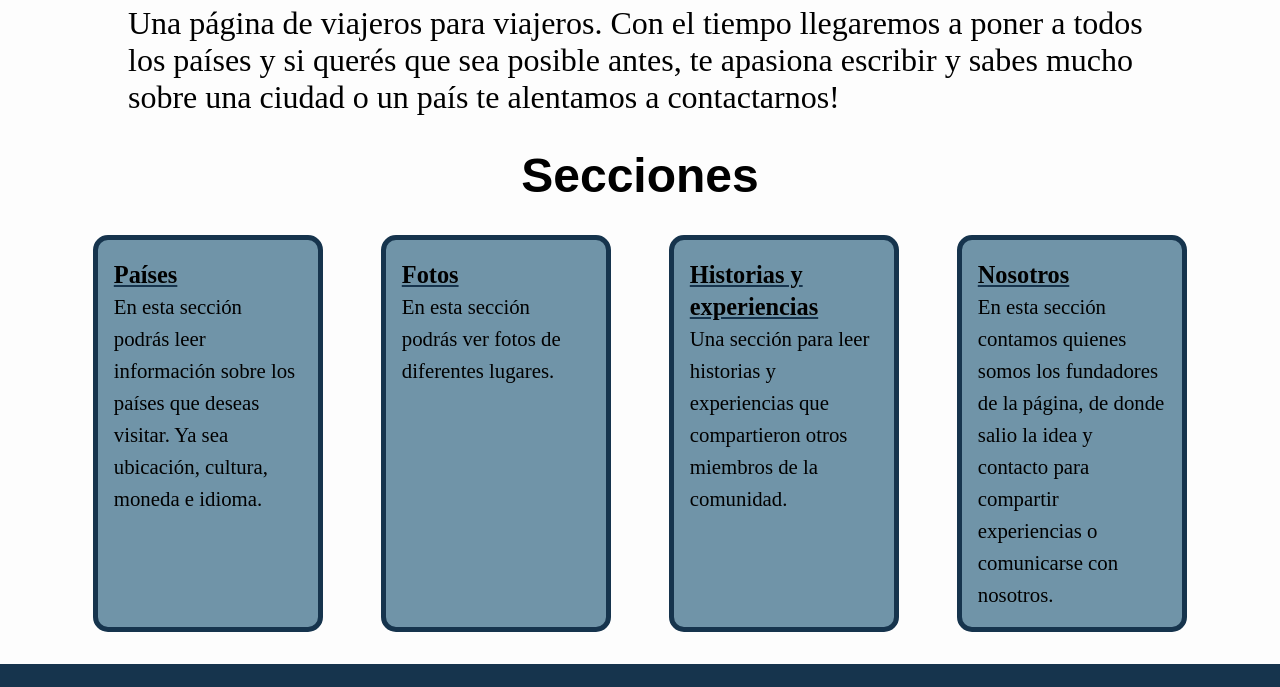
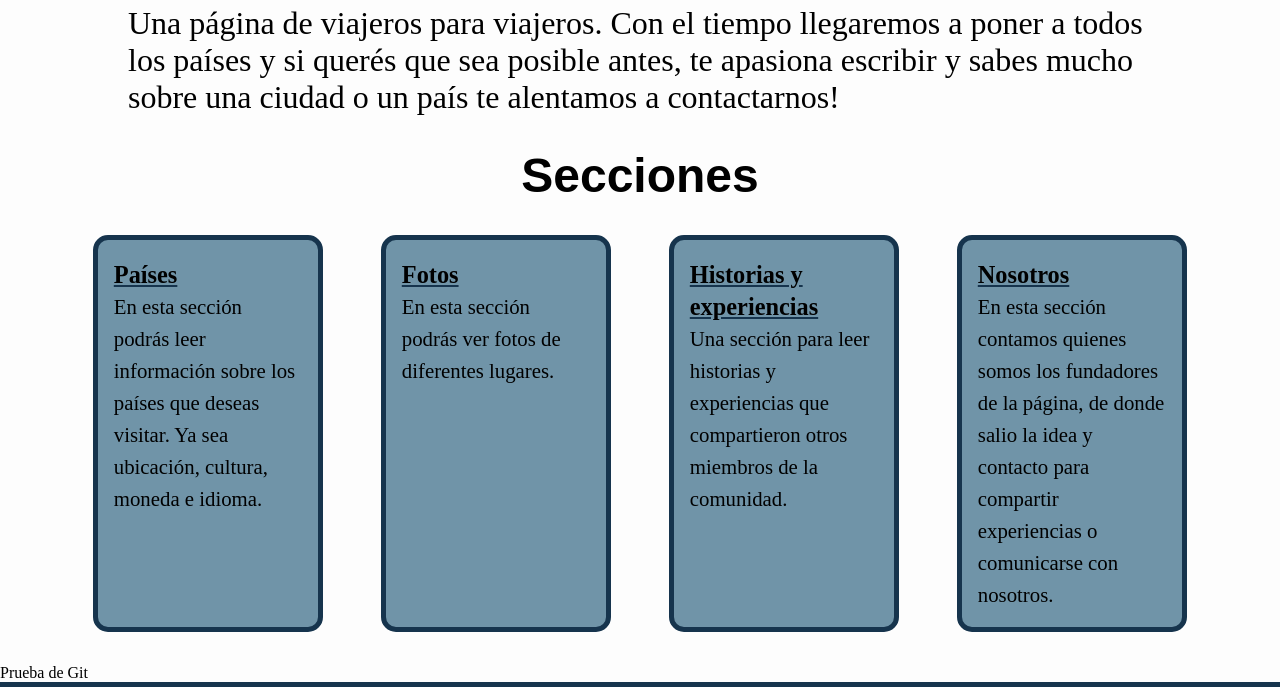
Before and after one commit to FrancoCarames1/ProyectoDesarrolloWeb, a website: page index.html in a window 1280 px wide. Shown: the part 846-1533 px from the top of the page. Drawn offline with Linux system fonts and the light colour scheme.

Commit message:
Agregando un p en index para probar Git

```diff
--- a/index.html
+++ b/index.html
@@ -83,6 +83,10 @@
                 </a>
             </div>
         </section>
+        <!-- Prueba de Git -->
+        <p>
+            Prueba de Git
+        </p>
     </main>
     <!-- Footer -->
     <footer>
```
